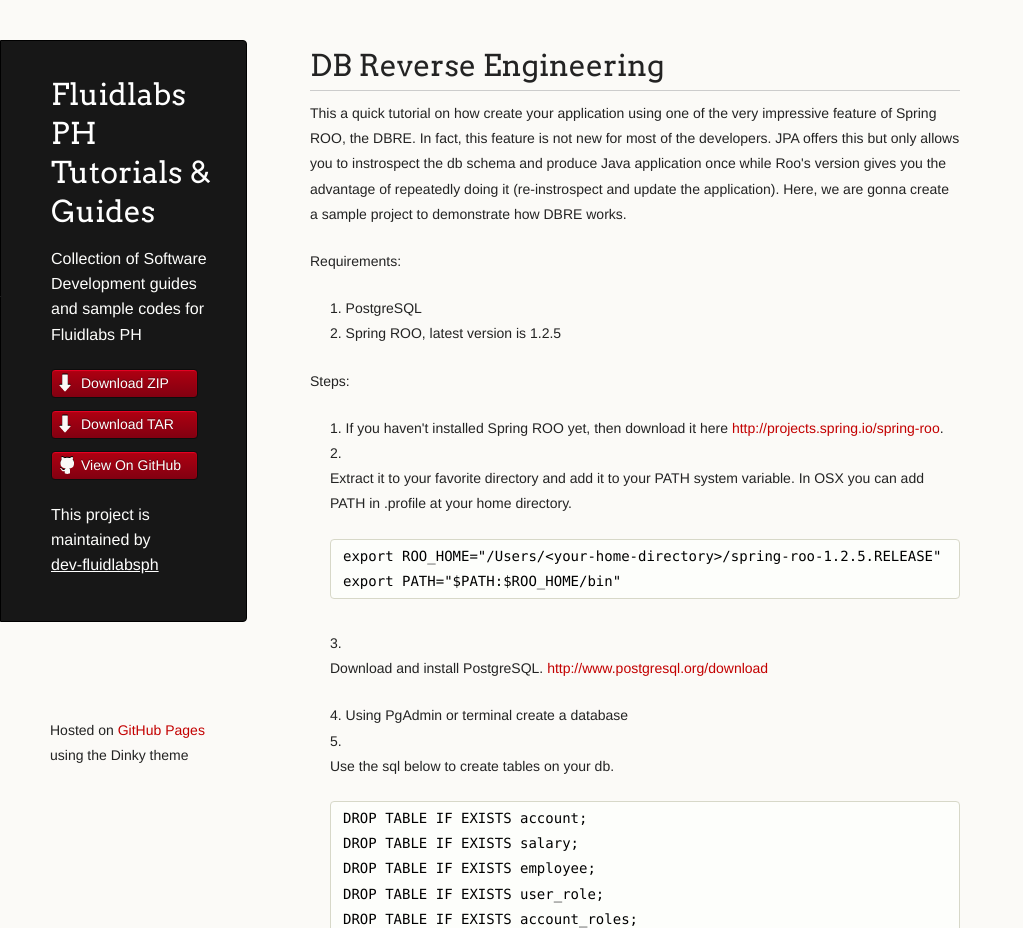
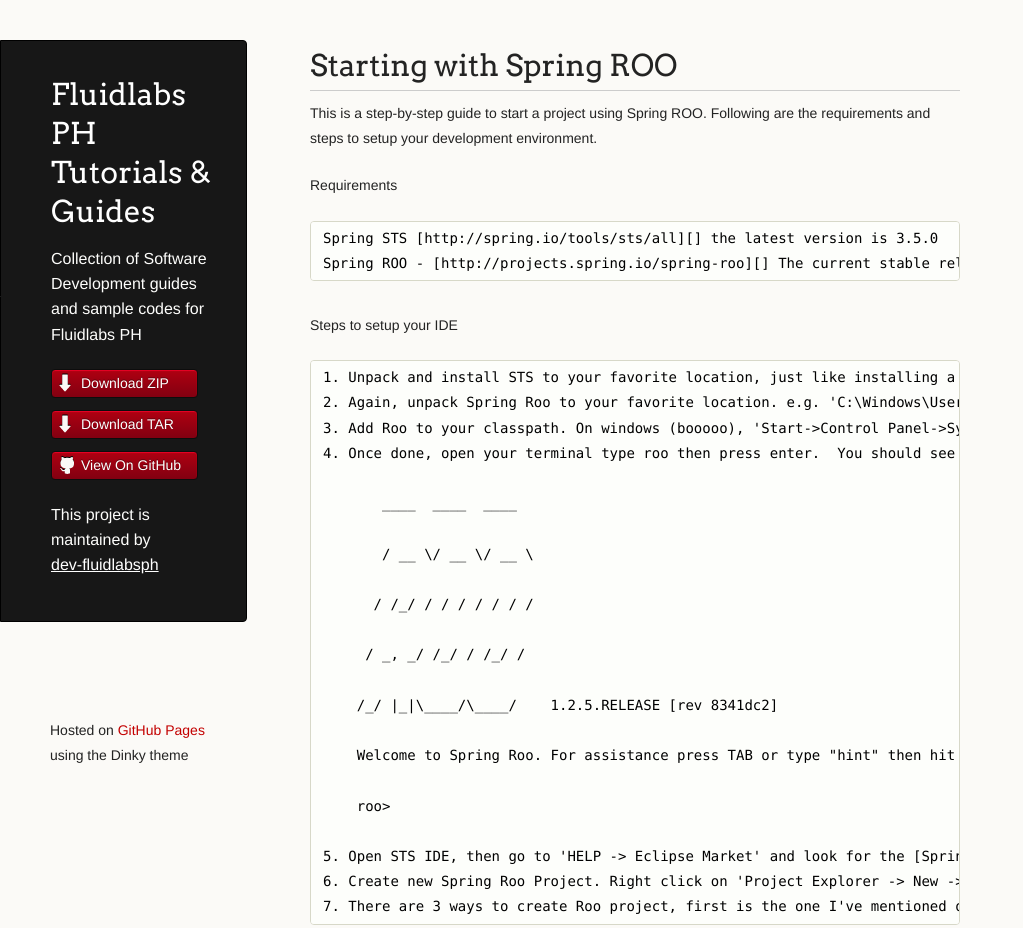
Before and after one commit to dev-fluidlabsph/flguides, a plain HTML site: page index.html in a window 1280 px wide. Shown: the top 928 px of the page, without its empty margins (0-1023 px from the left). Drawn offline with Linux system fonts and the light colour scheme.

```diff
--- a/index.html
+++ b/index.html
@@ -31,9 +31,46 @@
       </header>
       <section>
         <h1>
+<a name="starting-with-spring-roo" class="anchor" href="#starting-with-spring-roo"><span class="octicon octicon-link"></span></a>Starting with Spring ROO</h1>
+
+<p>This is a step-by-step guide to start a project using Spring ROO.  Following are the requirements and steps to setup your development environment.</p>
+
+<p>Requirements</p>
+
+<pre><code>Spring STS [http://spring.io/tools/sts/all][] the latest version is 3.5.0
+Spring ROO - [http://projects.spring.io/spring-roo][] The current stable release is 1.2.5
+</code></pre>
+
+<p>Steps to setup your IDE</p>
+
+<pre><code>1. Unpack and install STS to your favorite location, just like installing a normal eclipse IDE.
+2. Again, unpack Spring Roo to your favorite location. e.g. 'C:\Windows\Users\&lt;Your Account&gt;\Documents', '/Users/&lt;Your Account&gt;/Document' for Mac OSX
+3. Add Roo to your classpath. On windows (booooo), 'Start-&gt;Control Panel-&gt;System-&gt;Advanced Tab-&gt;Environment Variables-&gt;System Variables-&gt;Path'. On MAC OSX, '/Users/&lt;Your Account&gt;/.profile or .bash_profile'
+4. Once done, open your terminal type roo then press enter.  You should see the Roo's welcome message and version like the one below.
+
+       ____  ____  ____
+
+       / __ \/ __ \/ __ \
+
+      / /_/ / / / / / / /
+
+     / _, _/ /_/ / /_/ /
+
+    /_/ |_|\____/\____/    1.2.5.RELEASE [rev 8341dc2]
+
+    Welcome to Spring Roo. For assistance press TAB or type "hint" then hit ENTER.
+
+    roo&gt;
+
+5. Open STS IDE, then go to 'HELP -&gt; Eclipse Market' and look for the [Spring Roo plugin][] for STS, take note of the version of your STS.
+6. Create new Spring Roo Project. Right click on 'Project Explorer -&gt; New -&gt; Others -&gt; Spring Roo Project'.  Usually, it will automatically open Roo Shell for you, in case not just right click on your project then click 'Spring Tools -&gt; Roo Shell'.
+7. There are 3 ways to create Roo project, first is the one I've mentioned on step 6 and second is via Roo Shell.  Just click the Create New Roo Project button at the upper right corner of the shell. There, you can specify the installation path of your Roo instance.  The third way is using your terminal, that's the purpose of adding Roo to your classpath and this step doesn't use IDE.  Whichever way you choose, it's all about personal taste.
+</code></pre>
+
+<h1>
 <a name="db-reverse-engineering" class="anchor" href="#db-reverse-engineering"><span class="octicon octicon-link"></span></a>DB Reverse Engineering</h1>
 
-<p>This a quick tutorial on how create your application using one of the very impressive feature of Spring ROO, the DBRE.  In fact, this feature is not new for most of the developers.  JPA offers this but only allows you to instrospect the db schema and produce Java application once while Roo's version gives you the advantage of repeatedly doing it (re-instrospect and update the application).  Here, we are gonna create a sample project to demonstrate how DBRE works.</p>
+<p>A quick tutorial on how to create your application using one of the very impressive feature of Spring ROO, the DBRE.  In fact, this feature is not new for most of the developers.  JPA offers this but only allows you to instrospect the db schema and produce Java application once while Roo's version gives you the advantage of repeatedly doing it (re-instrospect and update the application).  Here, we're gonna create a sample project to demonstrate how DBRE works.</p>
 
 <p>Requirements:</p>
 
```
Also changed, not shown: params.json (+1 -1 lines).
